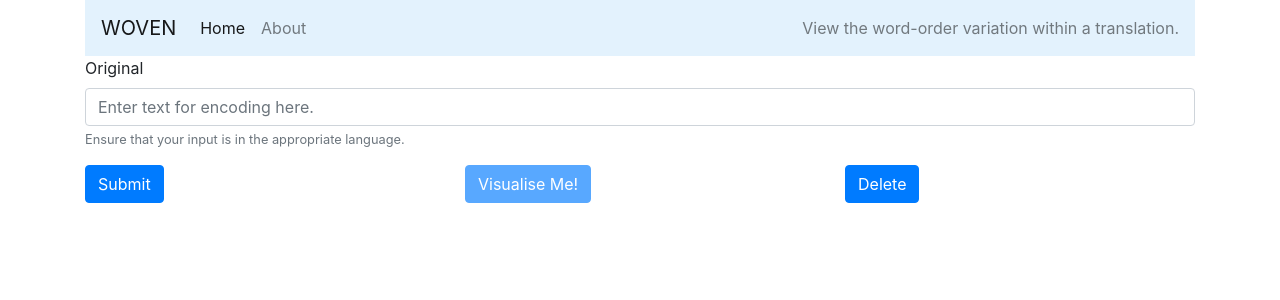
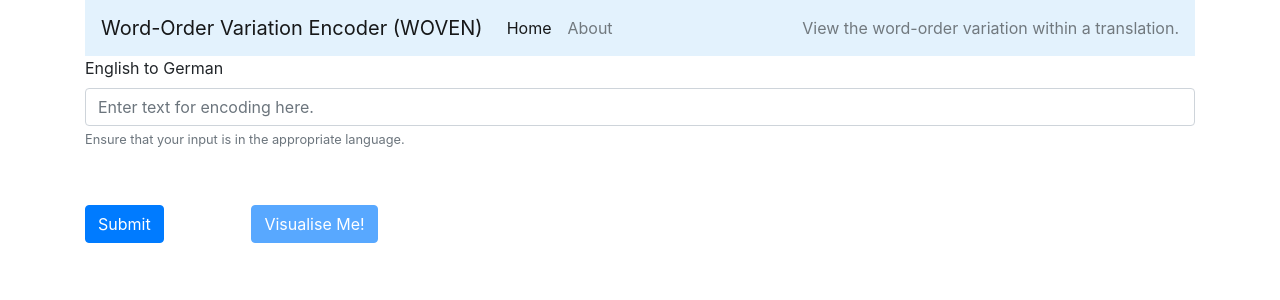
Before and after one commit to DanielGall500/woven, a Flask app: page / in a window 1280 px wide. Shown: the top 300 px of the page. Run offline with Flask 2, Linux system fonts and the light colour scheme; parts of the project's set-up code (start-up, migrations or seed data) failed here and were passed over.

Commit message:
visual improvements

```diff
--- a/src/run.py
+++ b/src/run.py
@@ -6,29 +6,51 @@ from pyvis.network import Network
 app = Flask(__name__)
 encoder = WOVEncoder()
 
+def create_html_table_format(itokens,otokens,encoding):
+    table = []
+    counter = 0
+    first_row = [''] + otokens
+    table.append(first_row)
+    for i, row in enumerate(encoding):
+        new_row = []
+        new_row.append(itokens[i])
+        for element in row:
+            new_row.append(element)
+        table.append(new_row)
+    return table
+
 @app.route("/", methods=["POST", "GET"])
 def home():
     if request.method == "GET":
+        #Load the basic page with no input
         return render_template("index.html", translation="None",\
                 is_active=False)
     else:
-        print(request.form.keys())
+        #Our input
         text_input = request.form["inputText"]
         encodable = encoder.encode(text_input)
         encoding = encoder.encoding
+
+        #Main parameters for HTML
         icolours, ocolours = make_colour_connections(encoding)
         out_text = " ".join([x for x in encodable.t_out])
         itokens = encodable.merged_inp
         otokens = encodable.t_out
+        table_encoding = create_html_table_format(itokens,otokens,encoding)
+
+        #Create the vis
         grph = create_graph(itokens,otokens,icolours,ocolours,encoding)
         grph.write_html('templates/vis.html')
+
+        #Pass to our HTML template
         return render_template("index.html", translation=out_text, itokens=itokens, \
                 otokens=otokens, icolours=icolours,\
                 ocolours=ocolours, num_input_tokens=range(len(itokens)),\
                 num_output_tokens=range(len(otokens)),\
                 input_language="English",
                 output_language="German",
-                is_active=True)
+                is_active=True,
+                encoding=table_encoding)
 
 @app.route("/vis", methods=["POST", "GET"])
 def vis():
--- a/src/templates/base.html
+++ b/src/templates/base.html
@@ -12,7 +12,7 @@
 	<body>
 		<div class="container">
 			<nav class="navbar navbar-expand-lg navbar-light" style="background-color: #e3f2fd;">
-				<a class="navbar-brand" href="#">WOVEN</a>
+				<a class="navbar-brand" href="#">Word-Order Variation Encoder (WOVEN)</a>
 			  <button class="navbar-toggler" type="button" data-toggle="collapse" data-target="#navbarText" aria-controls="navbarText" aria-expanded="false" aria-label="Toggle navigation">
 			    <span class="navbar-toggler-icon"></span>
 			  </button>
--- a/src/templates/css/custom.css
+++ b/src/templates/css/custom.css
@@ -1 +1,7 @@
 div span { white-space: nowrap; }
+.inline {
+	display:inline-block;
+	margin-right:5px;
+	margin-top: 20px;
+	margin-bottom: 20px;
+}
--- a/src/templates/index.html
+++ b/src/templates/index.html
@@ -3,39 +3,61 @@
 {%block content%}
 <form method="post" autocomplete="off">
   <div class="form-group">
-    <label for="inputText">Original</label>
+    <label for="inputText">English to German</label>
     <input type="text" class="form-control" id="inputText" aria-describedby="inputHelp" placeholder="Enter text for encoding here." name="inputText">
     <small id="inputHelp" class="form-text text-muted">Ensure that your input is in the appropriate language.</small>
   </div>
 
-  <div class="row align-items-start">
-	<div class="col-sm">
-	<button type="submit" class="btn btn-primary", value="submit">Submit</button>
-	</div></form>
-	<div class="col-sm">
-	{% if is_active == True %}
-	<form method='post' action='/vis'><button type='submit' class="btn btn-primary">Visualise Me!</button></form>
-	{% else %}
-	<form method='post' action='/vis'><button type='submit' class="btn btn-primary" disabled>Visualise Me!</button></form>
-	{% endif %}
-	</div>
-	<div class="col-sm">
-		<form method='get' action='/'><button type='submit' class="btn btn-primary">Delete</button></form>
-  </div>
+<div class="row">
+<div class="col inline">
+<button type="submit" class="btn btn-primary inline", value="submit">Submit</button></form>
+</div>
+<div class="col inline">
+{% if is_active == True %}
+<form method='post' action='/vis'><button type='submit' class="btn btn-primary inline">Visualise Me!</button></form>
+{% else %}
+<form method='post' action='/vis'><button type='submit' class="btn btn-primary inline" disabled>Visualise Me!</button></form>
+{% endif %}
+</div>
+<div class="col"></div>
+<div class="col"></div>
+<div class="col"></div>
+<div class="col"></div>
+<div class="col"></div>
+</div>
 
-
+{% if is_active == True %}
 <div class="container">
+<div class="col-md-5">
+	<h2 class="inline">WOV Encoding</h2>
+	<table class="table inline">
+		<tbody>
+		{% for row in encoding %}
+		{% for element in row %}
+		{% if loop.index == 0 %}
+		<th scope="row">{{element}}</th>
+		{% else %}
+		<td>{{element}}</td>
+		{% endif %}
+		{% endfor %}
+		</tr>
+		{% endfor %}
+		</tbody>
+	</table>
+</div>
+	<div class="col-md-5 inline">
 	<h2>{{input_language}}</h2><br>
 	{% for i in num_input_tokens %}
 		<span style="background-color: {{icolours[i]}}">{{itokens[i]}}</span>
-	{% endfor %}<br>
-</div>
+	{% endfor %}<br></div>
 
-<div class="container">
+<div class="col-md-5 inline">
 	<h2>{{output_language}}</h2>
 	{% for i in num_output_tokens %}
 		<span style="background-color: {{ocolours[i]}};">{{otokens[i]}}</span>
 	{% endfor %}<br>
 </div>
+</div>
+{% endif %}
 
 {%endblock content%}
```
